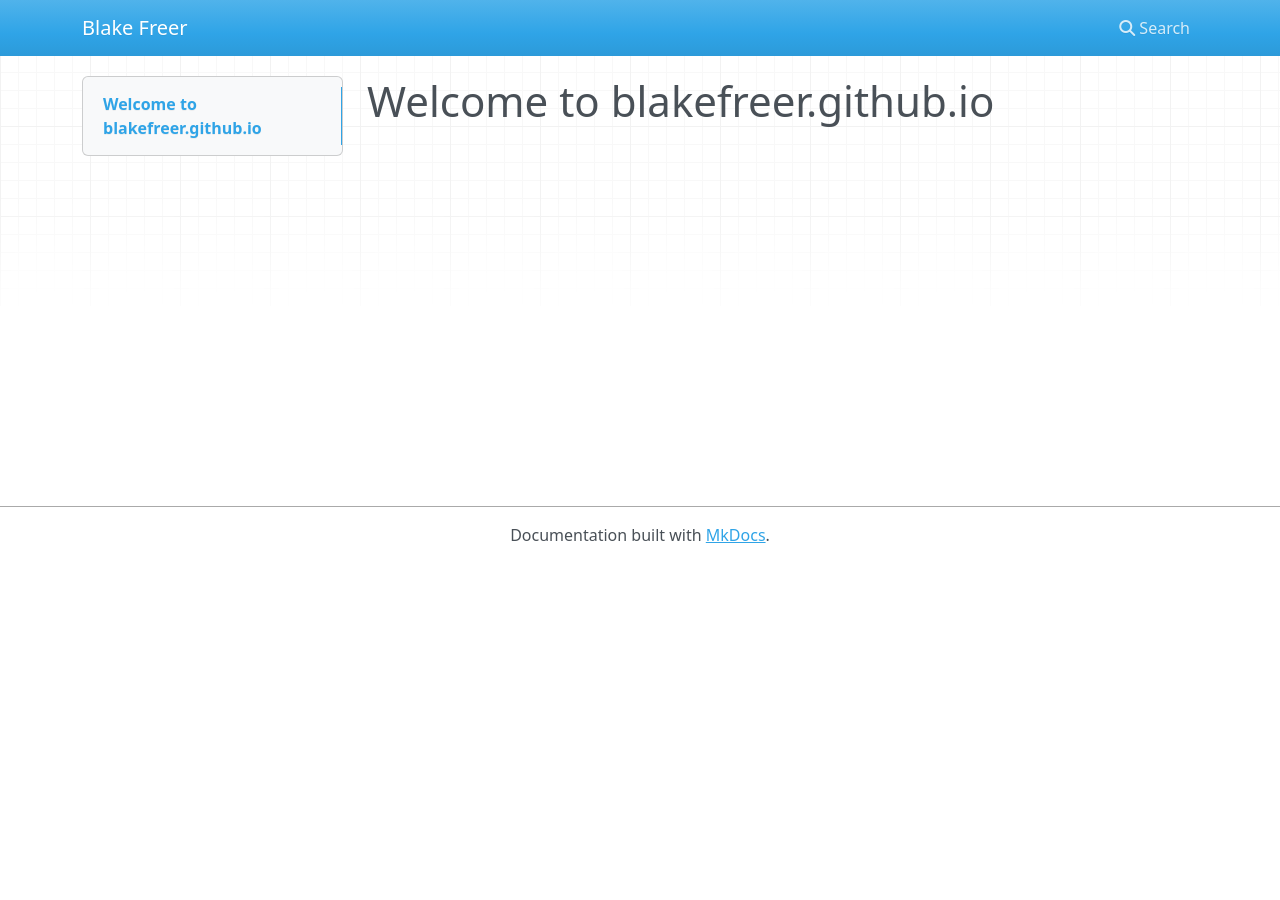
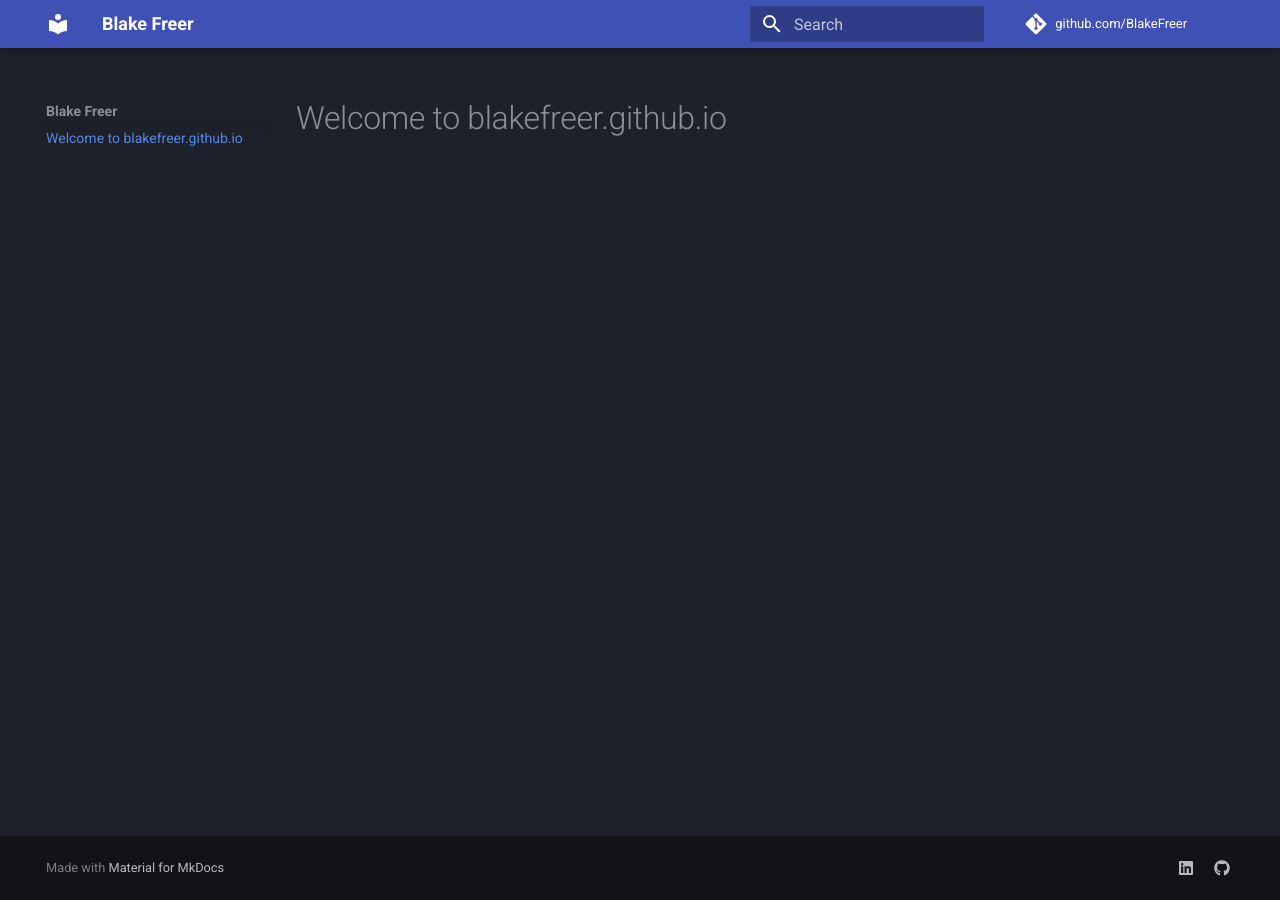
Before and after one commit to BlakeFreer/blakefreer.github.io, an MkDocs documentation site: the page built from docs/index.md, in a window 1280 px wide. Built offline with MkDocs 1.6.1 and Material for MkDocs 9.7.7, drawn with Linux system fonts in a browser that asks for light colours; nearby versions of some CDN libraries.

Commit message:
Adds socials and theme

```diff
--- a/mkdocs.yml
+++ b/mkdocs.yml
@@ -1 +1,18 @@
 site_name: Blake Freer
+site_url: https://blakefreer.github.io
+theme:
+  name: material
+  palette:
+    scheme: slate
+    primary: indigo
+  icon:
+    repo: fontawesome/brands/git-alt
+extra:
+  social:
+    - icon: fontawesome/brands/linkedin
+      link: https://www.linkedin.com/in/blake-freer/
+    - icon: fontawesome/brands/github
+      link: https://github.com/BlakeFreer
+
+repo_url: https://github.com/BlakeFreer
+repo_name: github.com/BlakeFreer
```
